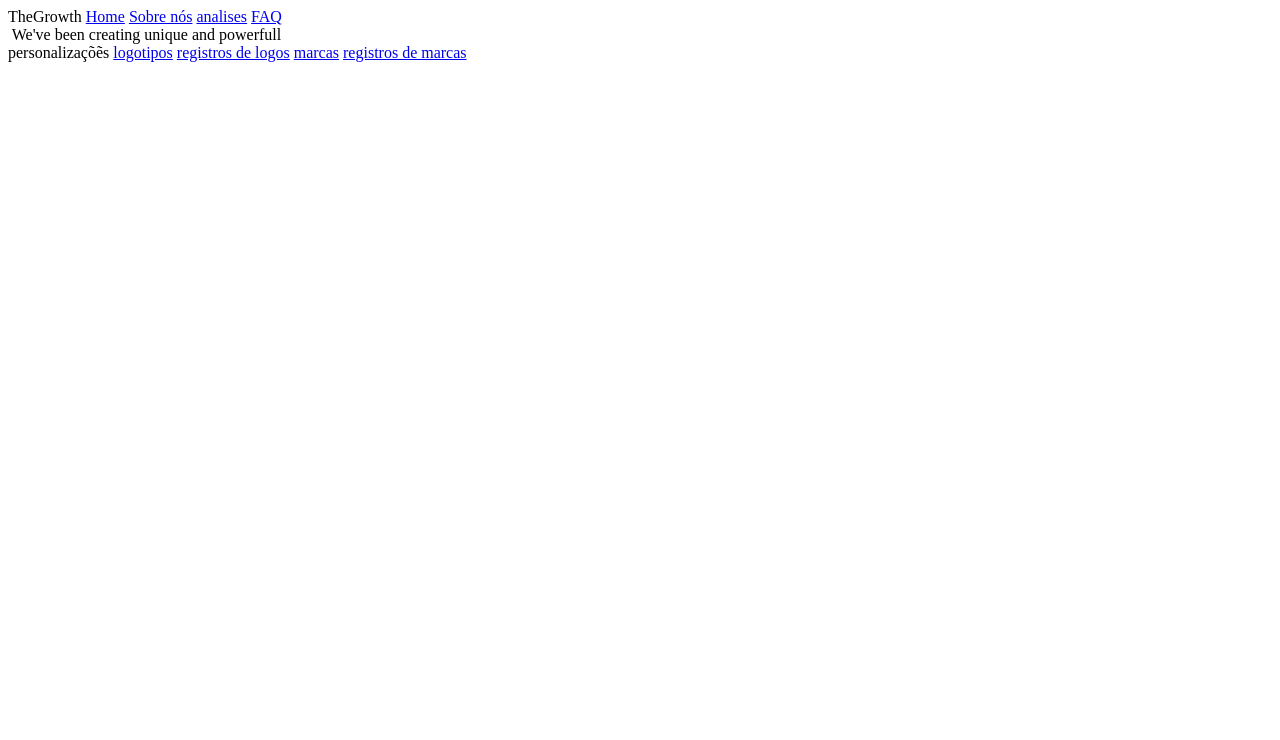
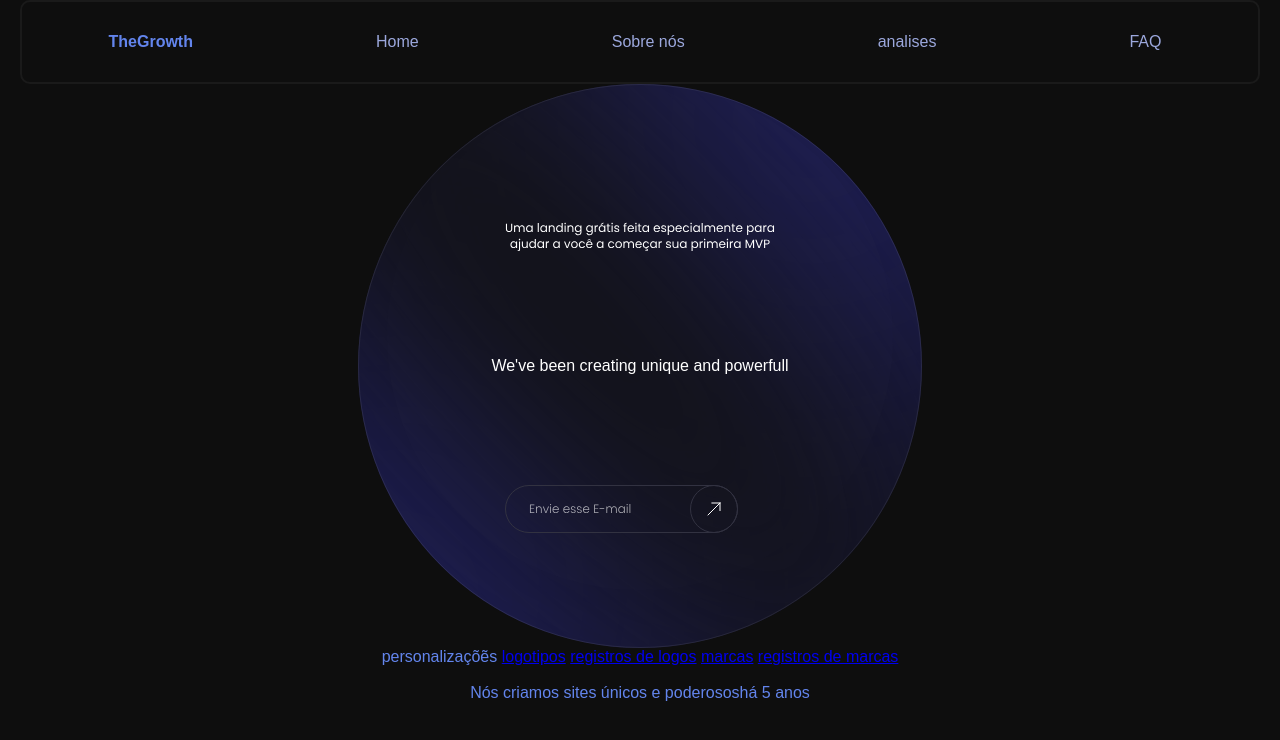
Before and after one commit to Rademah07/aula-front-end, a plain HTML site: page front-end/index.html in a window 1280 px wide. Drawn offline with Linux system fonts and the light colour scheme.

Commit message:
Add files via upload

```diff
--- a/front-end/index.html
+++ b/front-end/index.html
@@ -1,9 +1,10 @@
 <!DOCTYPE html>
 <html lang="pt-BR">
 <head>
+    <meta charset="UTF-8">
      <meta name="viewport" content="width=device-width, initial-scale=1.0">
     <title>The Growth</title>
-    <link rel="styles.css">
+    <link rel="Stylesheet" href="styles.css">
 </head>
 <body>
     <header>
@@ -16,7 +17,7 @@
         </nav>
     </header>
     <div class="principal">
-        <img src=""       class=""     alt="">
+        <img src="imagens/globo.svg"   class="imagem_central" alt="imagem centralizada">
         <span class="landing_text">We've been creating unique and powerfull</span>
     </div>
      <nav class="serviços">
@@ -27,6 +28,17 @@
         <a class="registromarca" href="#">registros de marcas</a>
 
      </nav>
+     <br>
+     <div class="sobre_nos">
+     Nós criamos sites únicos e poderosos<span class="yers">há 5 anos</span>
+     </div>
+    <div class="mais">
+
+
+
+
+    </div>
+
 
 
 
--- a/front-end/styles.css
+++ b/front-end/styles.css
@@ -1,9 +1,11 @@
 @import url(styles/header.css);
 @import url(styles/principal.css);
+@import url(styles/serviços.css);
+
 
 body{
-background-color: blanchedalmond;
-color: #000;
+background-color: rgb(14, 14, 14);
+color: rgb(99,133,237);
 margin:0;
 padding: 0;
 text-align: center;
--- /dev/null
+++ b/front-end/styles/header.css
@@ -0,0 +1,31 @@
+.cabecalho{
+display: flex;
+justify-content: space-around;
+align-items: center;
+height: 80px;
+border: 2px solid rgb(26,26,26);
+border-radius: 10px;
+overflow: hidden;
+margin: 0 20px;
+transition: border-color 0.3s;
+
+}
+.cabecalho:hover{
+border-color: rgb(0, 0, 0);
+
+}
+
+.cabecalho a{
+text-decoration: none;
+color: rgb(156,168,221);
+padding: 10px;
+}
+
+.cabecalho a:hover{
+color: white;
+cursor: pointer;
+
+}
+.titulo-header{
+    font-weight: bold;
+}
--- /dev/null
+++ b/front-end/styles/principal.css
@@ -0,0 +1,29 @@
+.principal{
+   margin-top: 20xp ;
+   margin-bottom: 20xp;
+   position: relative;
+
+}
+.landing_text{
+   position: absolute;
+   top: 50%;
+   left: 50%;
+   transform: translate(-50%,-50%);
+   color: white;
+   font-size: 43xp;
+   text-align: center;
+}
+.imagem_central{
+   margin: 0 auto;
+   display: block;
+
+}
+.about_us{
+   color: rgb(114,133,212);
+   font-size: 20px;
+   border: 2px solid transparent;
+   padding: 10px;
+   text-align: center;
+   border-radius: 10px;
+   transition: border-color 0.3s;
+}
```
Also changed, not shown: front-end/imagens/globo.svg (added).
